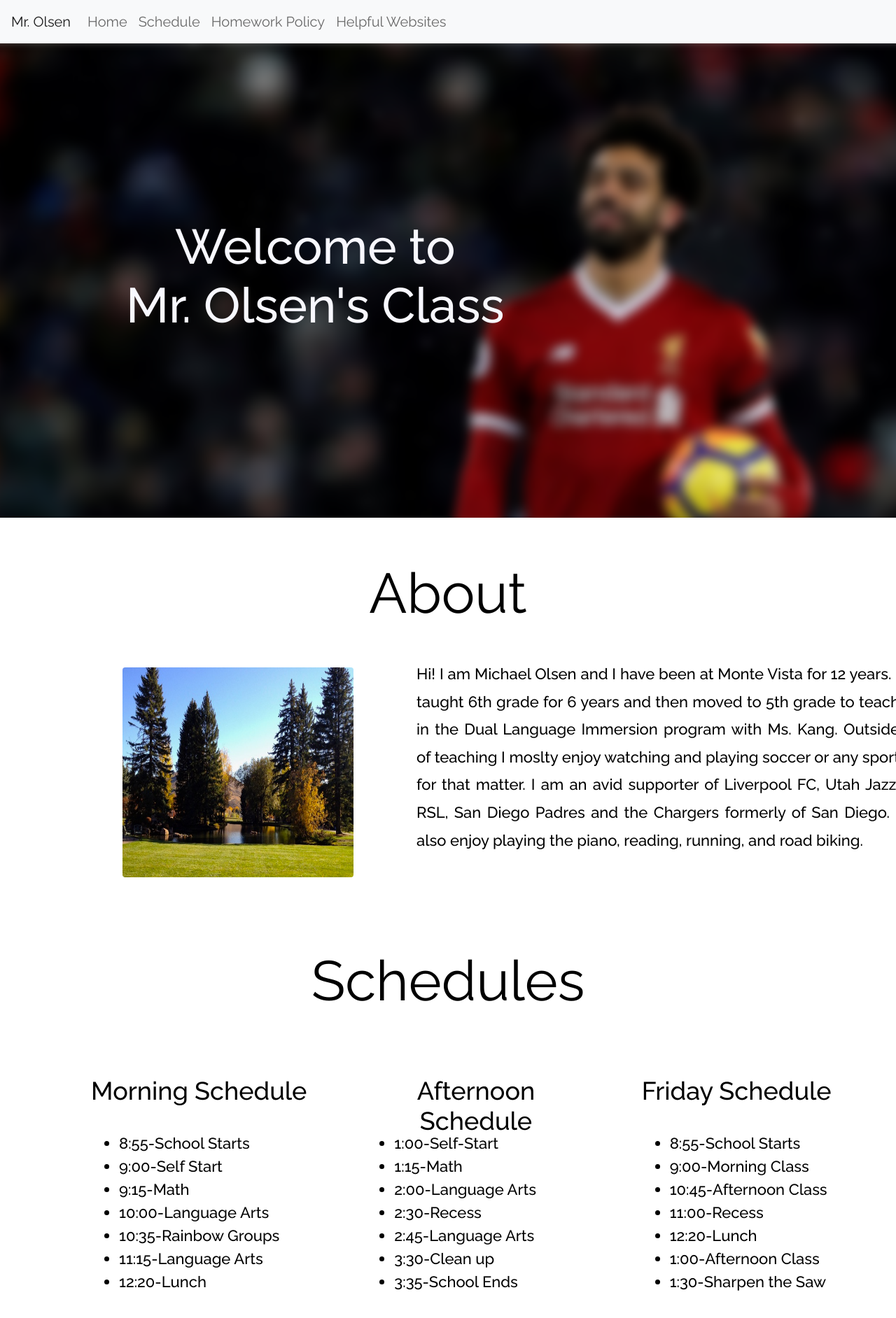
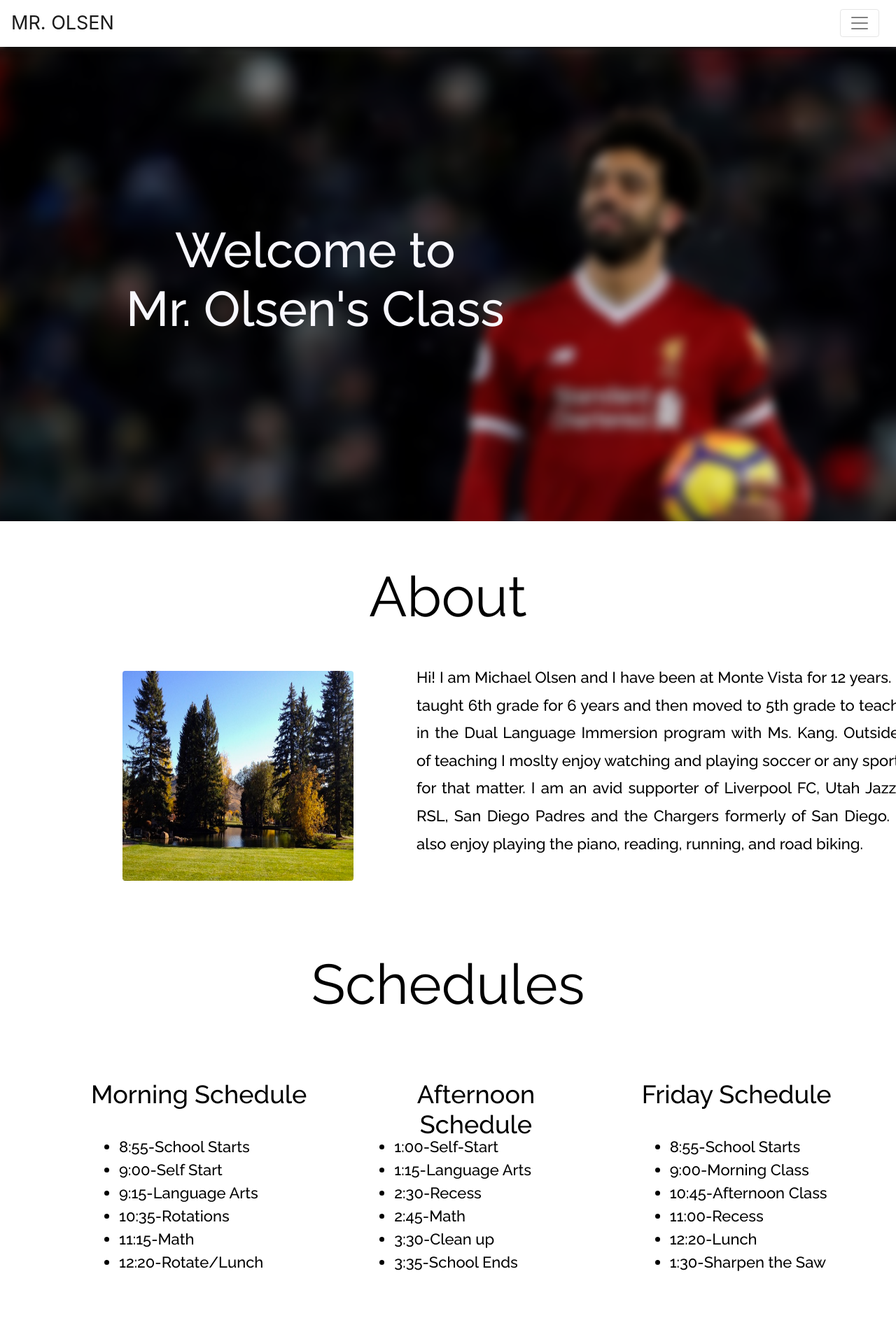
Before and after one commit to molsen88/teaching-website, a React (Create React App) app: page / in a window 1280 px wide. Shown: the top 1884 px of the page at 70% size. Built offline with nearby package versions, Linux system fonts and the light colour scheme.

Commit message:
schedule work

```diff
--- a/package.json
+++ b/package.json
@@ -4,12 +4,13 @@
   "private": true,
   "dependencies": {
     "bootstrap": "^4.3.1",
-    "react": "^16.8.6",
+    "react": "^16.9.0",
     "react-bootstrap": "^1.0.0-beta.10",
-    "react-dom": "^16.8.6",
+    "react-dom": "^16.9.0",
     "react-lazy-hero": "^2.0.0",
     "react-parallax": "^2.2.0",
     "react-scripts": "3.0.1",
+    "reactstrap": "^8.0.1",
     "styled-components": "^4.3.2"
   },
   "scripts": {
--- a/public/index.html
+++ b/public/index.html
@@ -11,6 +11,8 @@
 
     <link href="https://fonts.googleapis.com/css?family=Raleway:400,500,700|Roboto:400,900" rel="stylesheet">
 
+    <link rel="stylesheet" href="https://maxcdn.bootstrapcdn.com/bootstrap/4.3.1/css/bootstrap.min.css"
+      integrity="sha384-ggOyR0iXCbMQv3Xipma34MD+dH/1fQ784/j6cY/iJTQUOhcWr7x9JvoRxT2MZw1T" crossorigin="anonymous" />
     <link rel="stylesheet" href="https://maxcdn.bootstrapcdn.com/bootstrap/4.3.1/css/bootstrap.min.css"
       integrity="sha384-ggOyR0iXCbMQv3Xipma34MD+dH/1fQ784/j6cY/iJTQUOhcWr7x9JvoRxT2MZw1T" crossorigin="anonymous" />
     <!--
--- a/src/App.css
+++ b/src/App.css
@@ -21,14 +21,47 @@ h3{
   font-size: 22px;
   text-align: justify;
 }
-.nav-bar{
-  height: 60px;
- font-family: 'Raleway', sans-serif;
- font-size: 20px;
+.navbar {
+    position: fixed;
+    width: 100%;
+    top: 0;
+    z-index: 10;
+    display: -ms-flexbox;
+    display: flex;
+    -ms-flex-wrap: wrap;
+    flex-wrap: wrap;
+    -ms-flex-align: center;
+    align-items: center;
+    -ms-flex-pack: justify;
+    justify-content: space-between;
+    padding: .5rem 1rem;
+    background-color: white;
+    -webkit-box-shadow: 0 8px 6px -6px black;
+	   -moz-box-shadow: 0 8px 6px -6px black;
+          box-shadow: 0 8px 6px -6px black;
+    opacity: 0.99;
+    margin-bottom: 10px;
 }
 .navbar-light .navbar-nav .nav-link {
-    color:#696969;
+    color:#303030;
 }
+.navbar-brand {
+    display: inline-block;
+    padding-top: .3125rem;
+    padding-bottom: .3125rem;
+    margin-right: 1rem;
+    font-size: 27px;
+    line-height: inherit;
+    white-space: nowrap;
+
+}
+
+.parallax-style{
+  margin-top: 65px;
+  width: 100%;
+  height: 680px;
+}
+
 
 
 /* About section styling */
@@ -86,3 +119,10 @@ h3{
 .schedule-list{
   margin-top: 100px;
 }
+
+.carousel-items{
+  height: 600px;
+}
+.carousel-items img{
+  height: 400px;
+}
--- a/src/App.js
+++ b/src/App.js
@@ -17,6 +17,7 @@ function App() {
 
 
 
+
     </div>
 
 
--- a/src/components/Header.jsx
+++ b/src/components/Header.jsx
@@ -1,23 +1,51 @@
-import React from 'react';
-import Navbar from 'react-bootstrap/Navbar'
-import Nav from 'react-bootstrap/Nav'
+// import React from 'react';
+// import Navbar from 'react-bootstrap/Navbar'
+// import Nav from 'react-bootstrap/Nav'
 
 
 
-function Header() {
-    return (
-        <div className="nav-bar">
-            <Navbar bg="light" fixed="top" className='nav-bars' >
-                <Navbar.Brand href="#home">Mr. Olsen</Navbar.Brand>
-                <Nav className="mr-auto">
-                    <Nav.Link className='menu' href="#home">Home</Nav.Link>
-                    <Nav.Link href="#features">Schedule</Nav.Link>
-                    <Nav.Link href="#pricing">Homework Policy</Nav.Link>
-                    <Nav.Link href="#pricing">Helpful Websites</Nav.Link>
-                </Nav>
-            </Navbar>
-        </div>
-    )
+import React from 'react';
+import { Collapse, Navbar, NavbarToggler, NavbarBrand, Nav, NavItem, NavLink } from 'reactstrap';
+
+export default class Header extends React.Component {
+    constructor( props ) {
+        super( props );
+
+        this.toggleNavbar = this.toggleNavbar.bind( this );
+        this.state = {
+            collapsed: true
+        };
+    }
+
+    toggleNavbar() {
+        this.setState( {
+            collapsed: !this.state.collapsed
+        } );
+    }
+    render() {
+        return (
+            <div className="navigation-bar">
+                <Navbar color="muted" light>
+                    <NavbarBrand href="/" className="mr-auto">MR. OLSEN</NavbarBrand>
+                    <NavbarToggler onClick={this.toggleNavbar} className="mr-2" />
+                    <Collapse isOpen={!this.state.collapsed} navbar>
+                        <Nav navbar>
+                            <NavItem>
+                                <NavLink href="/components/">Mr. Olsen</NavLink>
+                            </NavItem>
+                            <NavItem>
+                                <NavLink href="https://github.com/reactstrap/reactstrap">GitHub</NavLink>
+                            </NavItem>
+                            <NavItem>
+                                <NavLink href="https://github.com/reactstrap/reactstrap">GitHub</NavLink>
+                            </NavItem>
+                            <NavItem>
+                                <NavLink href="https://github.com/reactstrap/reactstrap">GitHub</NavLink>
+                            </NavItem>
+                        </Nav>
+                    </Collapse>
+                </Navbar>
+            </div>
+        );
+    }
 }
-
-export default Header;
--- a/src/components/MyParallax.jsx
+++ b/src/components/MyParallax.jsx
@@ -4,7 +4,7 @@ import { Parallax } from 'react-parallax';
 
 
 const MyParallax = () => (
-    <div>
+    <div className='parallax-style'>
 
 
         <Parallax
--- a/src/components/Schedules.jsx
+++ b/src/components/Schedules.jsx
@@ -26,11 +26,10 @@ function Schedules() {
                                     <ul>
                                         <li>8:55-School Starts</li>
                                         <li>9:00-Self Start</li>
-                                        <li>9:15-Math</li>
-                                        <li>10:00-Language Arts</li>
-                                        <li>10:35-Rainbow Groups</li>
-                                        <li>11:15-Language Arts</li>
-                                        <li>12:20-Lunch</li>
+                                        <li>9:15-Language Arts</li>
+                                        <li>10:35-Rotations</li>
+                                        <li>11:15-Math</li>
+                                        <li>12:20-Rotate/Lunch</li>
                                     </ul>
                                 </h3>
                             </div>
@@ -49,10 +48,9 @@ function Schedules() {
                                 <h3 className='schedule-morning'>
                                     <ul>
                                         <li>1:00-Self-Start</li>
-                                        <li>1:15-Math</li>
-                                        <li>2:00-Language Arts</li>
+                                        <li>1:15-Language Arts</li>
                                         <li>2:30-Recess</li>
-                                        <li>2:45-Language Arts</li>
+                                        <li>2:45-Math</li>
                                         <li>3:30-Clean up</li>
                                         <li>3:35-School Ends</li>
                                     </ul>
@@ -77,7 +75,6 @@ function Schedules() {
                                         <li>10:45-Afternoon Class</li>
                                         <li>11:00-Recess</li>
                                         <li>12:20-Lunch</li>
-                                        <li>1:00-Afternoon Class</li>
                                         <li>1:30-Sharpen the Saw</li>
                                     </ul>
                                 </h3>
```
Also changed, not shown: src/components/ClassCarousel.jsx (added), 1 other file (tests, documents, lock files or other folders).
